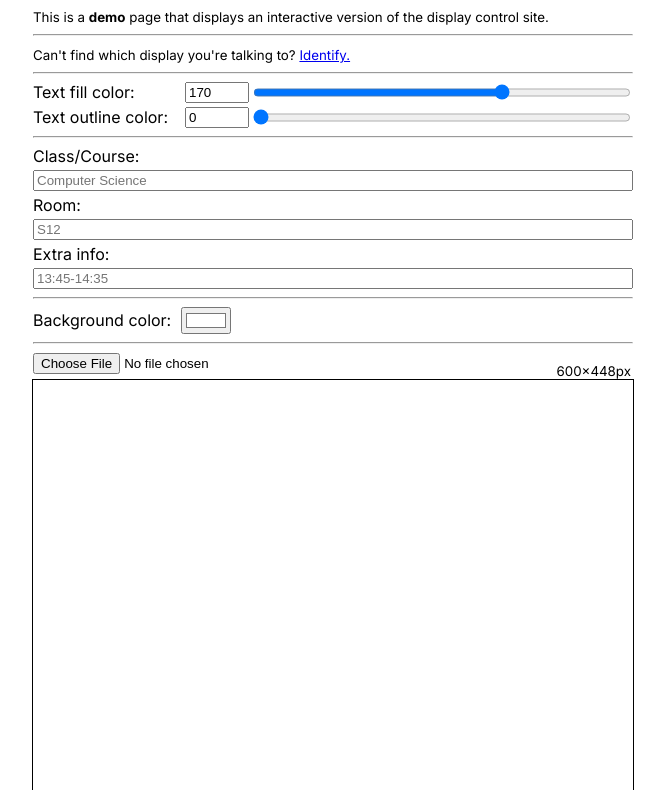
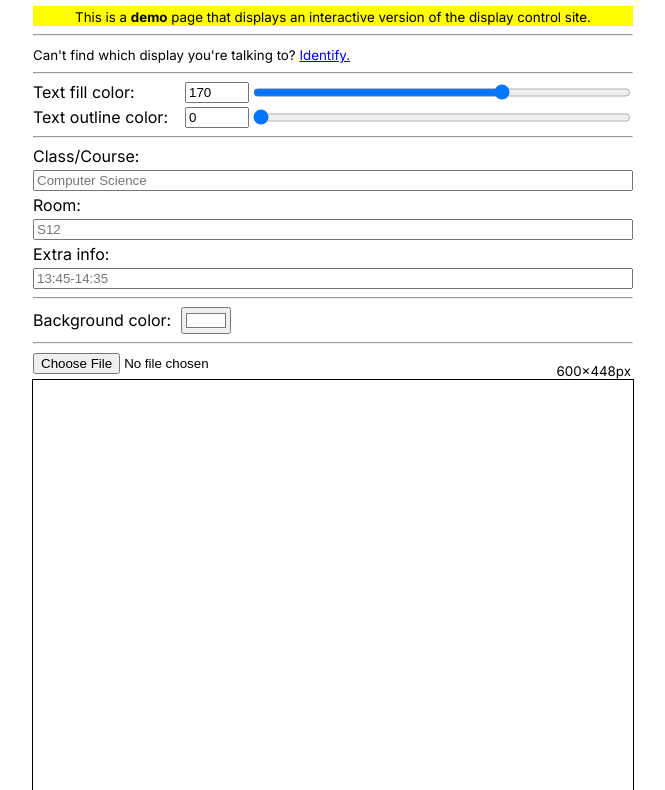
Before and after one commit to headblockhead/wifi-doorsign-static-demo, a plain HTML site: page index.html in a window 1280 px wide. Shown: the part 84-874 px from the top of the page, without its empty margins (307-972 px from the left). Drawn offline with Linux system fonts and the light colour scheme; a web font is replaced by a local one.

Commit message:
feat: stress demo with marked text

```diff
--- a/index.html
+++ b/index.html
@@ -11,7 +11,9 @@
     <style></style>
     <div style="max-width:1000px; min-width: 300px;">
       <h1 style="text-align:center;">wifi-doorsign <strong>demo</strong></h1>
-      <small>This is a <strong>demo</strong> page that displays an interactive version of the display control site.</small>
+      <mark style="display:block;text-align:center;">
+        <small>This is a <strong>demo</strong> page that displays an interactive version of the display control site.</small>
+      </mark>
       <hr style="margin-left:0px;" />
       <small>Can't find which display you're talking to? <a id="identify_button" href="#">Identify.</a>
       </small>
```
